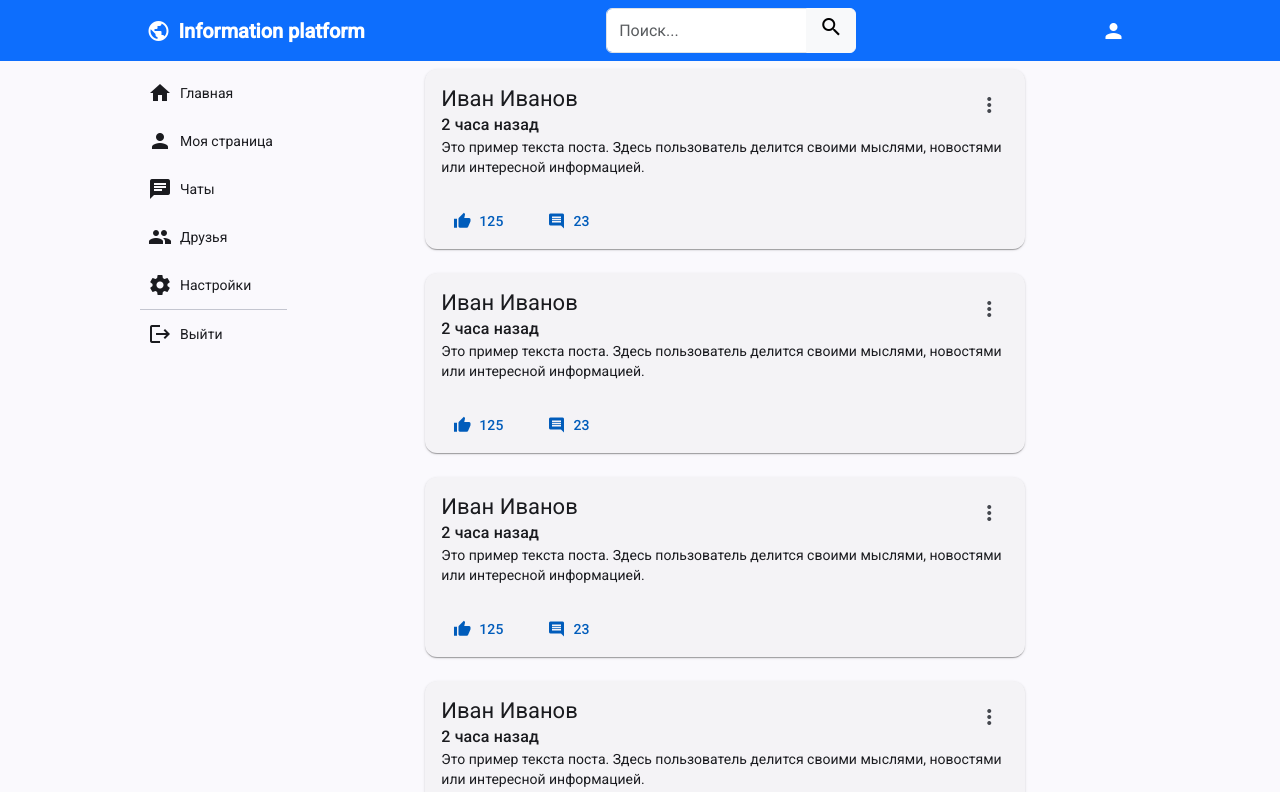
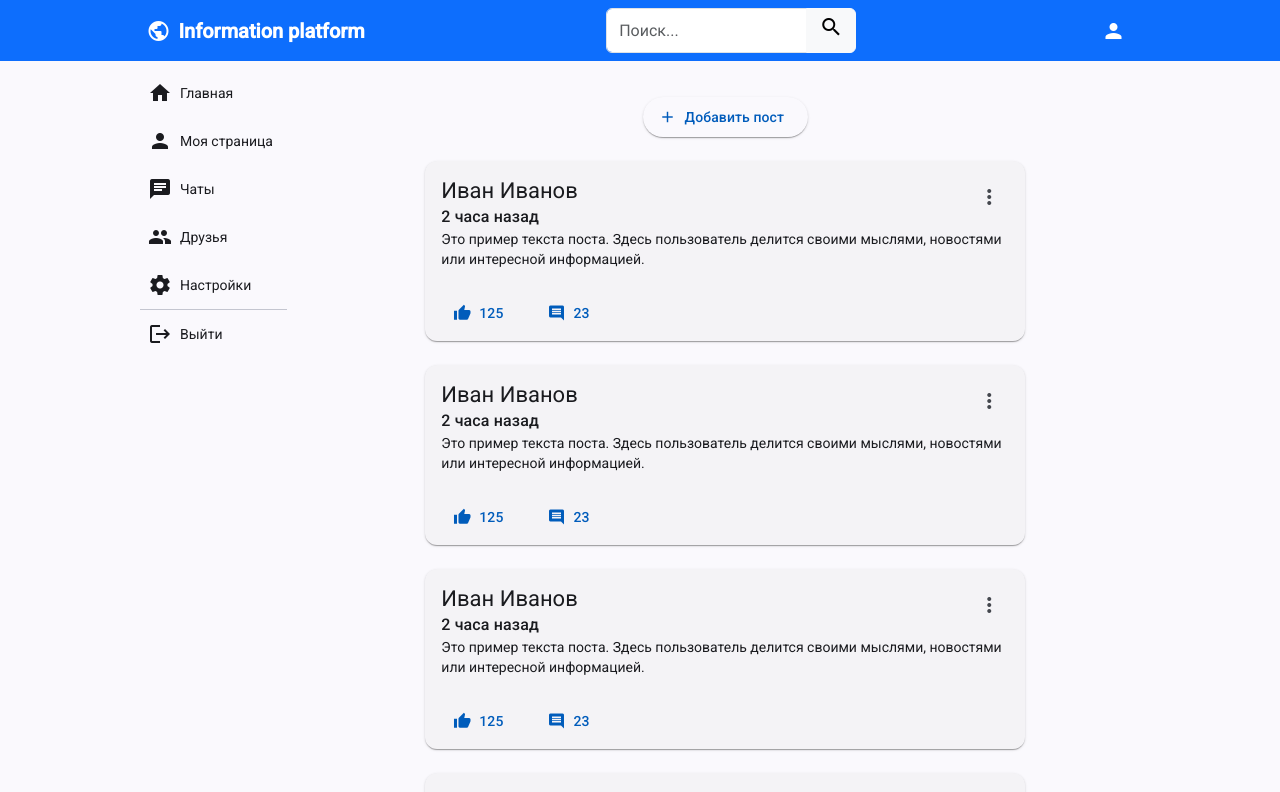
Before and after one commit to maajoopaa/information-platform, an Angular app: page /home in a window 1280 px wide. Shown: the top 792 px of the page. Built offline with nearby package versions, Linux system fonts and the light colour scheme.

Commit message:
Added add post button into posts component

```diff
--- a/src/app/sharedComponents/posts-component/posts-component.html
+++ b/src/app/sharedComponents/posts-component/posts-component.html
@@ -1,5 +1,14 @@
 <div class="container">
-  <div class="row row-cols-1 g-4">
+
+  <div class="row row-cols-1 g-4 mt-1">
+
+    <div class="col d-flex justify-content-center align-items-center">
+      <button mat-raised-button color="primary">
+        <mat-icon>add</mat-icon>
+        Добавить пост
+      </button>
+    </div>
+
     <div class="col" *ngFor="let number of numbers">
       <app-post-component (click)="onCommentsButtonClick()"></app-post-component>
     </div>
--- a/src/app/sharedComponents/posts-component/posts-component.ts
+++ b/src/app/sharedComponents/posts-component/posts-component.ts
@@ -2,12 +2,16 @@ import { Component } from '@angular/core';
 import {PostComponent} from '../post-component/post-component';
 import {NgForOf, NgIf} from '@angular/common';
 import {CommentsComponent} from '../comments-component/comments-component';
+import {MatButton} from '@angular/material/button';
+import {MatIcon} from '@angular/material/icon';
 
 @Component({
   selector: 'app-posts-component',
   imports: [
     PostComponent,
     NgForOf,
+    MatButton,
+    MatIcon,
   ],
   templateUrl: './posts-component.html',
   styleUrl: './posts-component.scss',
```
